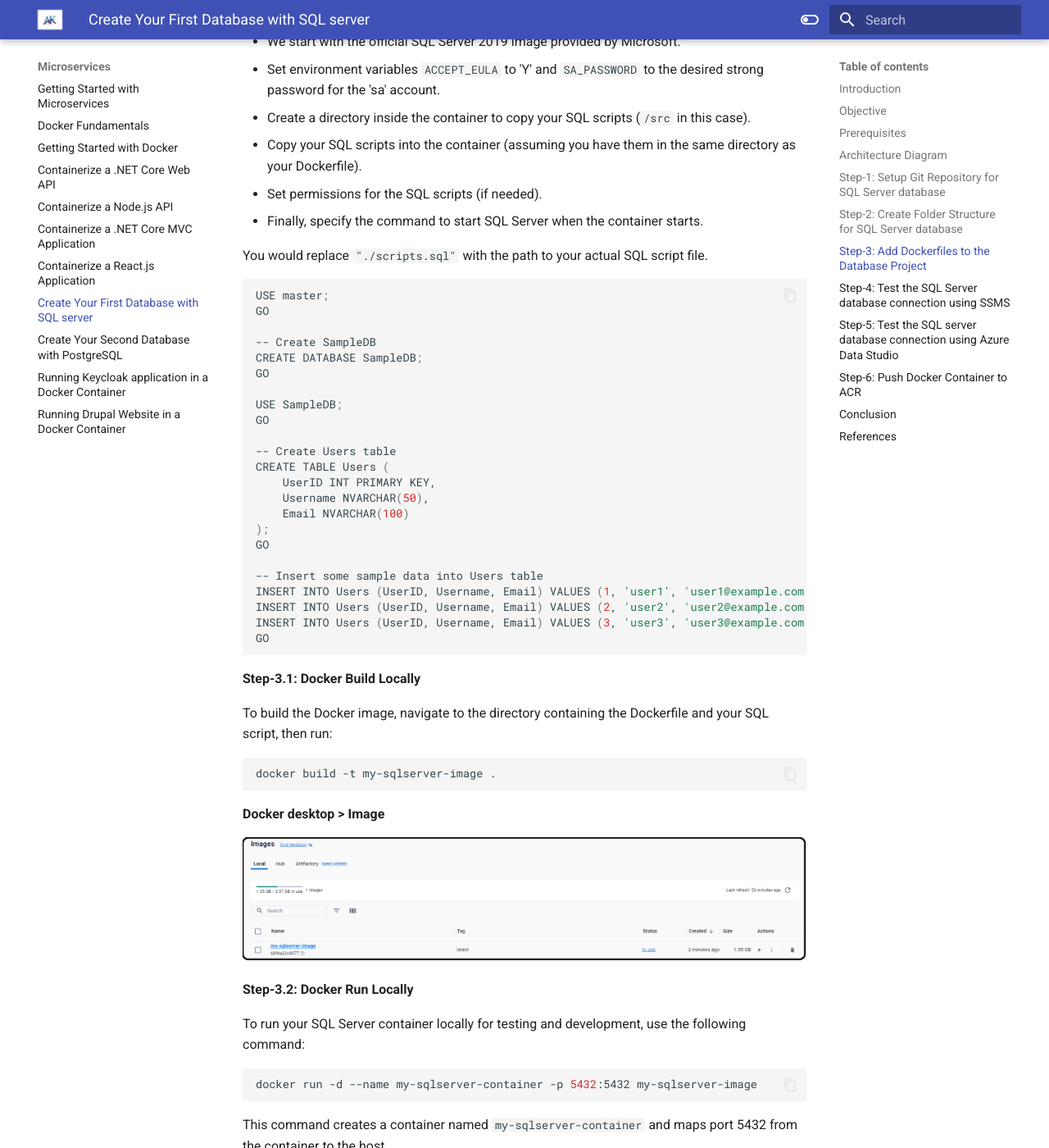
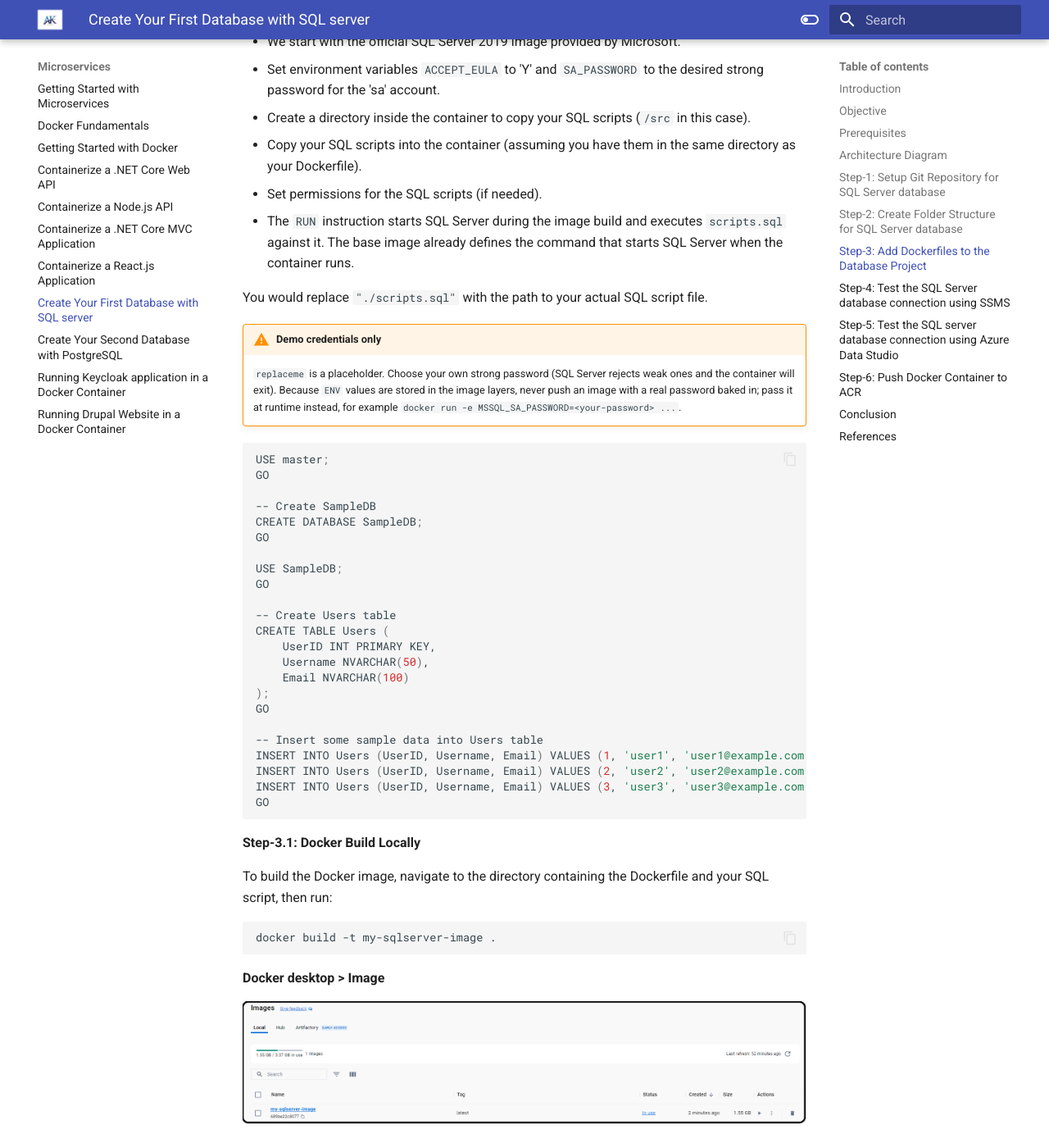
Before and after one commit to akeesari/microservices, an MkDocs documentation site: the page built from docs/microservices/8.sqlserver-db.md, in a window 1280 px wide and 1400 px high, scrolled down 4859 px. Shown: the whole window at 82% size. Built offline with MkDocs 1.6.1 and Material for MkDocs 9.7.7, drawn with Linux system fonts in a browser that asks for light colours; some of the changed text lies outside the part shown.

Commit message:
Fix technical errors in database and Drupal chapters
- Ch8: use SQL Server port 1433 in docker run, add SSMS connection details,
  password warning, fix Azure Data Studio headings and Dockerfile description
- Ch9: expose port 5432 in compose (needed for pgAdmin step), fix default user
- Ch11: correct port mapping and service descriptions
- Remove obsolete compose "version" key

Co-Authored-By: Claude Sonnet 5.5 <noreply@anthropic.com>

````diff
--- a/docs/microservices/8.sqlserver-db.md
+++ b/docs/microservices/8.sqlserver-db.md
@@ -196,9 +196,12 @@ In this Dockerfile:
 - Create a directory inside the container to copy your SQL scripts (`/src` in this case).
 - Copy your SQL scripts into the container (assuming you have them in the same directory as your Dockerfile).
 - Set permissions for the SQL scripts (if needed).
-- Finally, specify the command to start SQL Server when the container starts.
+- The `RUN` instruction starts SQL Server during the image build and executes `scripts.sql` against it. The base image already defines the command that starts SQL Server when the container runs.
 
 You would replace `"./scripts.sql"` with the path to your actual SQL script file.
+
+!!! warning "Demo credentials only"
+    `replaceme` is a placeholder. Choose your own strong password (SQL Server rejects weak ones and the container will exit). Because `ENV` values are stored in the image layers, never push an image with a real password baked in; pass it at runtime instead, for example `docker run -e MSSQL_SA_PASSWORD=<your-password> ...`.
 
 ```sh
 USE master;
@@ -243,10 +246,10 @@ docker build -t my-sqlserver-image .
 To run your SQL Server container locally for testing and development, use the following command:
 
 ```bash
-docker run -d --name my-sqlserver-container -p 5432:5432 my-sqlserver-image
+docker run -d --name my-sqlserver-container -p 1433:1433 my-sqlserver-image
 ```
 
-This command creates a container named `my-sqlserver-container` and maps port 5432 from the container to the host.
+This command creates a container named `my-sqlserver-container` and maps port 1433 (the default SQL Server port) from the container to the host.
 
 **Docker desktop > Container**
 
@@ -380,7 +382,13 @@ psql -h localhost -U postgres -d postgres
 
 Testing the SQL Server database connection using SQL Server Management Studio (SSMS) ensures that the database server is accessible and that users can connect to it successfully.
 
-Launch SQL Server Management Studio (SSMS) and provide the necessary credentials to connect to the SQL Server instance.
+Launch SQL Server Management Studio (SSMS) and provide the necessary credentials to connect to the SQL Server instance:
+
+- **Server name:** `localhost,1433`
+- **Authentication:** SQL Server Authentication
+- **Login:** `sa`
+- **Password:** the password you set in the Dockerfile
+- If SSMS reports a certificate error, select **Trust server certificate**.
 
 SSMS > Login Page
 
@@ -394,15 +402,18 @@ SSMS > After Login
 
 Azure Data Studio is a cross-platform database tool that offers features similar to SQL Server Management Studio (SSMS) but with additional support for Azure services and extensions.
 
+!!! note
+    Microsoft has announced the retirement of Azure Data Studio. If it is unavailable to you, use the **SQL Server (mssql)** extension for VS Code with the same connection settings as above.
+
 Launch Azure Data Studio and provide the necessary credentials to connect to the SQL Server instance.
 
 
-SSMS > Login Page
+Azure Data Studio > Login Page
 
 [![Alt text](images/sqlserver/image-3.png)](images/sqlserver/image-3.png){:target="_blank"}
 
 
-SSMS > After Login
+Azure Data Studio > After Login
 
 [![Alt text](images/sqlserver/image-4.png)](images/sqlserver/image-4.png){:target="_blank"}
 
````
Also changed, not shown: other parts of docs/microservices/8.sqlserver-db.md (+0 -1 lines), docs/microservices/10.keycloak.md (+0 -1 lines), docs/microservices/11.drupal.md (+2 -3 lines), docs/microservices/9.postgresql-db.md (+3 -4 lines).
